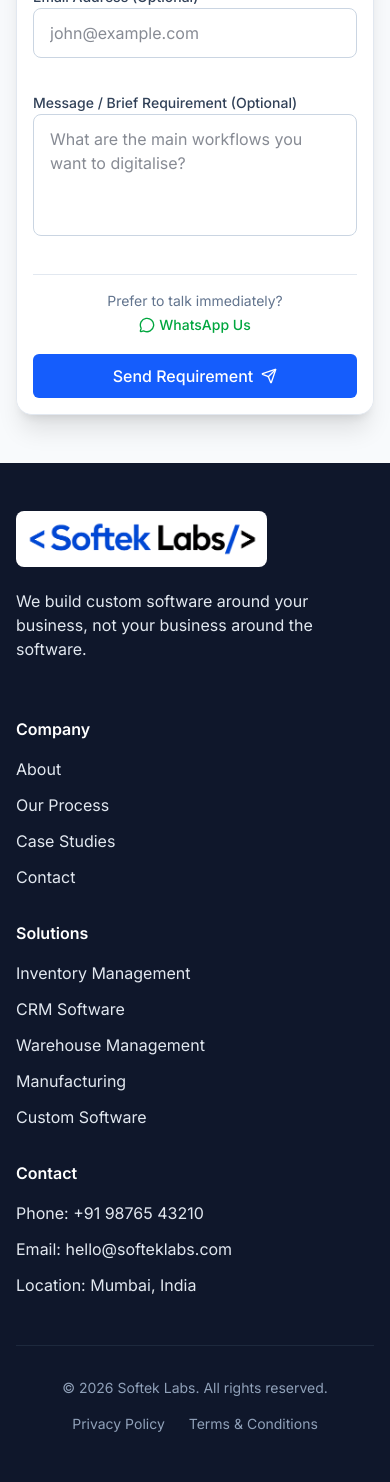
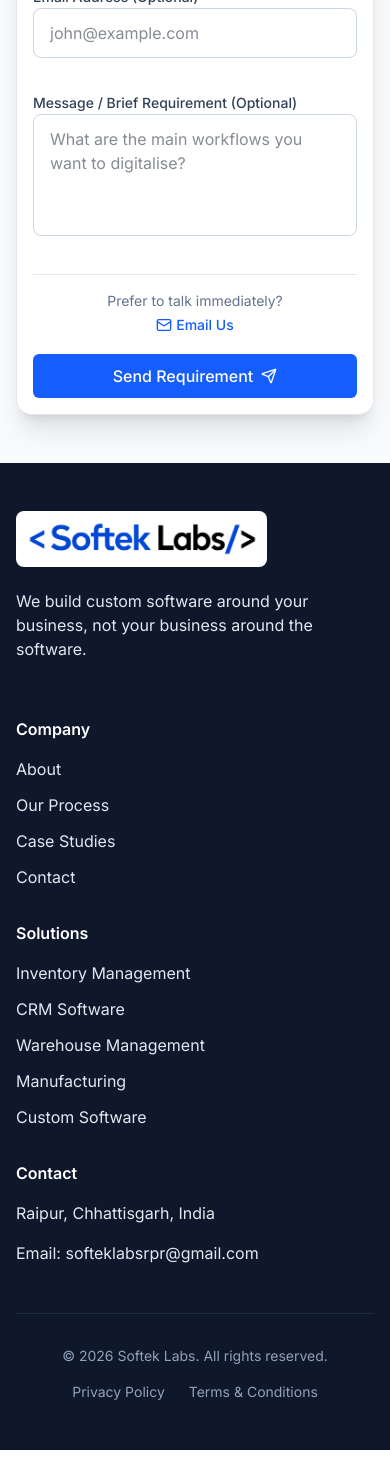
Before and after one commit to ASHU-web/softek-labs-website, a Next.js app: page /submit-requirement in a window 390 px wide. Shown: the part 1328-2810 px from the top of the page. After the commit the page ends 2778 px from the top, so only its background shows below. Built offline with nearby package versions, Linux system fonts and the light colour scheme.

Commit message:
Update contact info from phone to email

```diff
--- a/src/components/forms/RequirementForm.tsx
+++ b/src/components/forms/RequirementForm.tsx
@@ -4,7 +4,7 @@ import { useState, useEffect } from "react";
 import { useForm } from "react-hook-form";
 import { zodResolver } from "@hookform/resolvers/zod";
 import * as z from "zod";
-import { Check, MessageCircle, Send } from "lucide-react";
+import { Check, Mail, Send } from "lucide-react";
 import { Button } from "@/components/ui/button";
 
 const formSchema = z.object({
@@ -81,10 +81,11 @@ export function RequirementForm() {
     }
   };
 
-  const getWhatsAppLink = () => {
+  const getEmailLink = () => {
     const services = selectedSolutions?.join(", ") || "custom software";
-    const message = `Hello Softek Labs, I am interested in the ${services} module. I would like to discuss the setup, customisation, and managed software plan.`;
-    return `https://wa.me/919876543210?text=${encodeURIComponent(message)}`;
+    const subject = encodeURIComponent(`Inquiry about ${services}`);
+    const body = encodeURIComponent(`Hello Softek Labs,\n\nI am interested in the ${services} module. I would like to discuss the setup, customisation, and managed software plan.\n\nThank you.`);
+    return `mailto:softeklabsrpr@gmail.com?subject=${subject}&body=${body}`;
   };
 
   if (isSuccess) {
@@ -97,9 +98,9 @@ export function RequirementForm() {
         <p className="text-slate-600 max-w-md mx-auto mb-8">
           Our team will review your requirements and contact you shortly.
         </p>
-        <Button variant="outline" className="border-green-600 text-green-700 hover:bg-green-50" asChild>
-          <a href={getWhatsAppLink()} target="_blank" rel="noopener noreferrer">
-            <MessageCircle className="mr-2 h-4 w-4" /> Message us on WhatsApp
+        <Button variant="outline" className="border-blue-600 text-blue-700 hover:bg-blue-50" asChild>
+          <a href={getEmailLink()}>
+            <Mail className="mr-2 h-4 w-4" /> Email Us
           </a>
         </Button>
       </div>
@@ -169,8 +170,8 @@ export function RequirementForm() {
           <div className="pt-4 border-t border-slate-200 flex flex-col sm:flex-row gap-4 items-center justify-between">
             <p className="text-sm text-slate-500 text-center sm:text-left">
               Prefer to talk immediately? <br className="sm:hidden" />
-              <a href={getWhatsAppLink()} target="_blank" rel="noopener noreferrer" className="text-green-600 font-medium hover:underline inline-flex items-center mt-1 sm:mt-0">
-                <MessageCircle className="h-4 w-4 mr-1" /> WhatsApp Us
+              <a href={getEmailLink()} className="text-blue-600 font-medium hover:underline inline-flex items-center mt-1 sm:mt-0">
+                <Mail className="h-4 w-4 mr-1" /> Email Us
               </a>
             </p>
             <Button type="submit" size="lg" disabled={isSubmitting} className="w-full sm:w-auto bg-blue-600 hover:bg-blue-700 text-white min-w-[200px]">
--- a/src/components/layout/Footer.tsx
+++ b/src/components/layout/Footer.tsx
@@ -34,10 +34,9 @@ export function Footer() {
           </div>
           <div>
             <h4 className="font-semibold text-white mb-4">Contact</h4>
-            <ul className="space-y-3">
-              <li className="text-slate-200">Phone: +91 98765 43210</li>
-              <li className="text-slate-200">Email: hello@softeklabs.com</li>
-              <li className="text-slate-200">Location: Mumbai, India</li>
+            <ul className="space-y-4">
+              <li className="text-slate-200">Raipur, Chhattisgarh, India</li>
+              <li className="text-slate-200">Email: softeklabsrpr@gmail.com</li>
             </ul>
           </div>
         </div>
```
